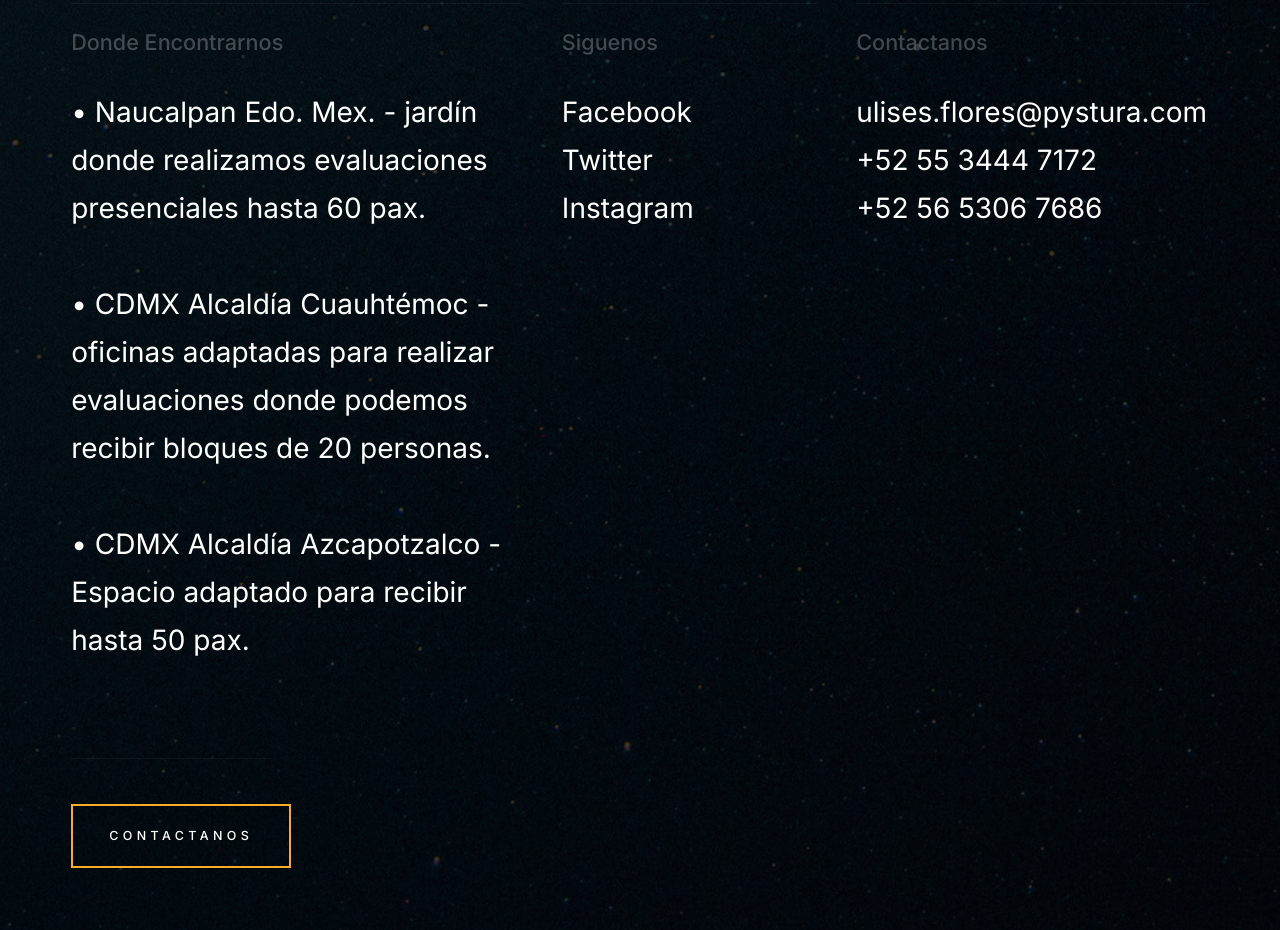
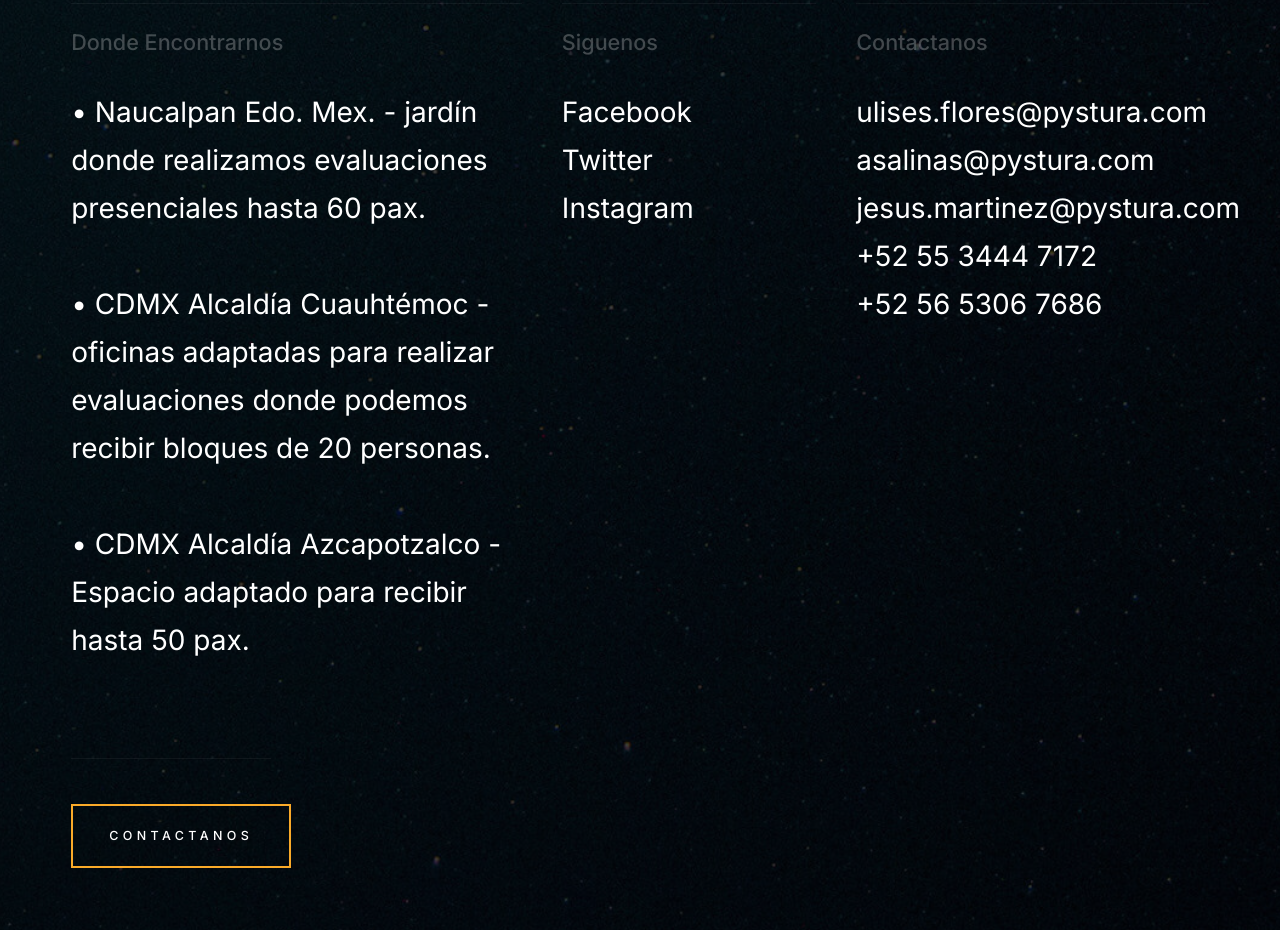
Before and after one commit to orangefeline/arsa, a plain HTML site: page index.html in a window 1280 px wide. Shown: the part 6654-7584 px from the top of the page. Drawn offline with Linux system fonts and the light colour scheme.

Commit message:
correos agregados

```diff
--- a/index.html
+++ b/index.html
@@ -495,6 +495,8 @@ para recibir hasta 50 pax.
 
                         <ul class="s-contact__list">
                             <li><a href="mailto:ulises.flores@pystura.com">ulises.flores@pystura.com</a></li>
+                            <li><a href="mailto:asalinas@pystura.com">asalinas@pystura.com</a></li>
+                            <li><a href="mailto:jesus.martinez@pystura.com">jesus.martinez@pystura.com</a></li>
                             <li><a href="tel:197-543-2345">+52 55 3444 7172</a></li>
                             <li><a href="tel:197-123-9876">+52 56 5306 7686</a></li>
                         </ul>
```
